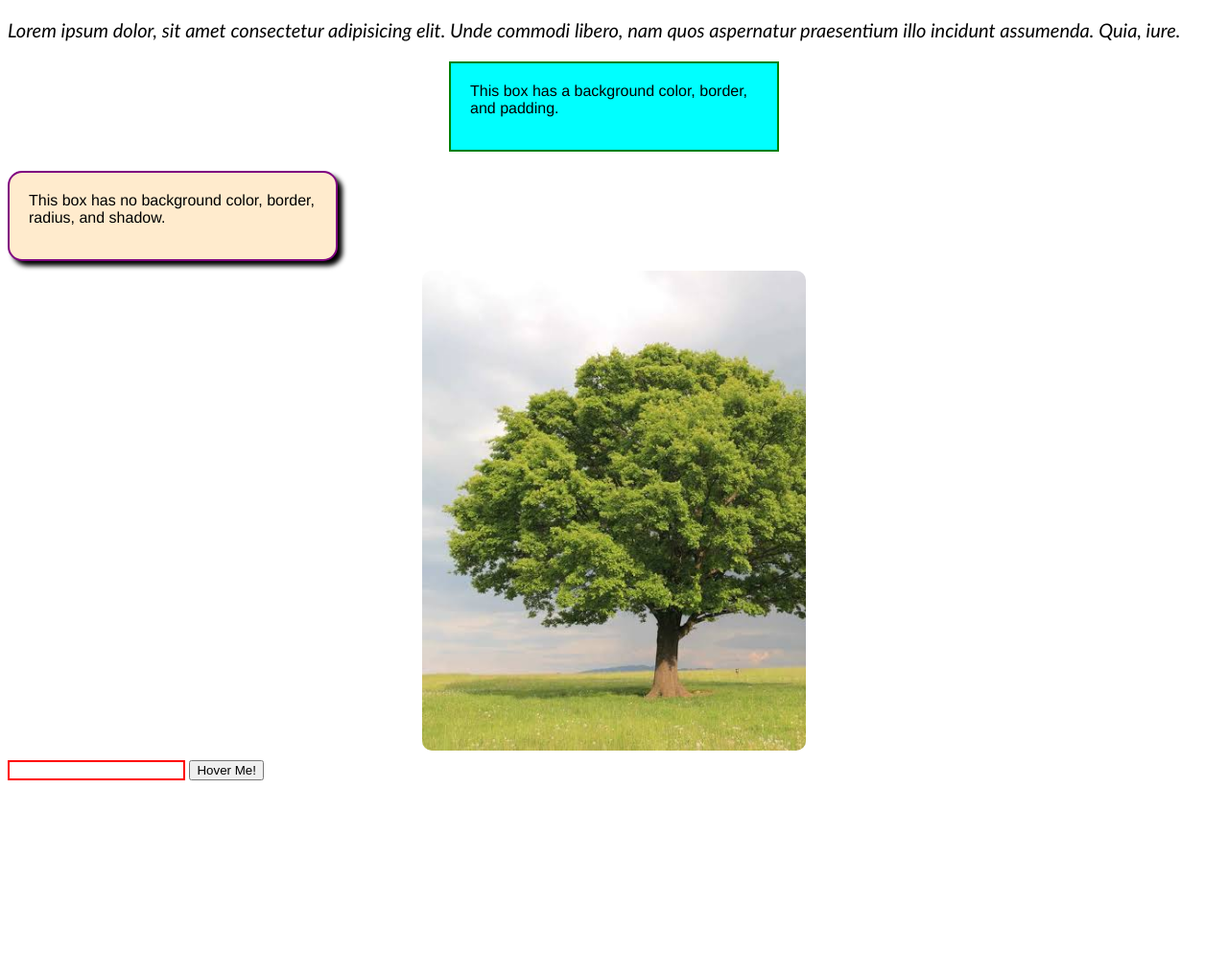
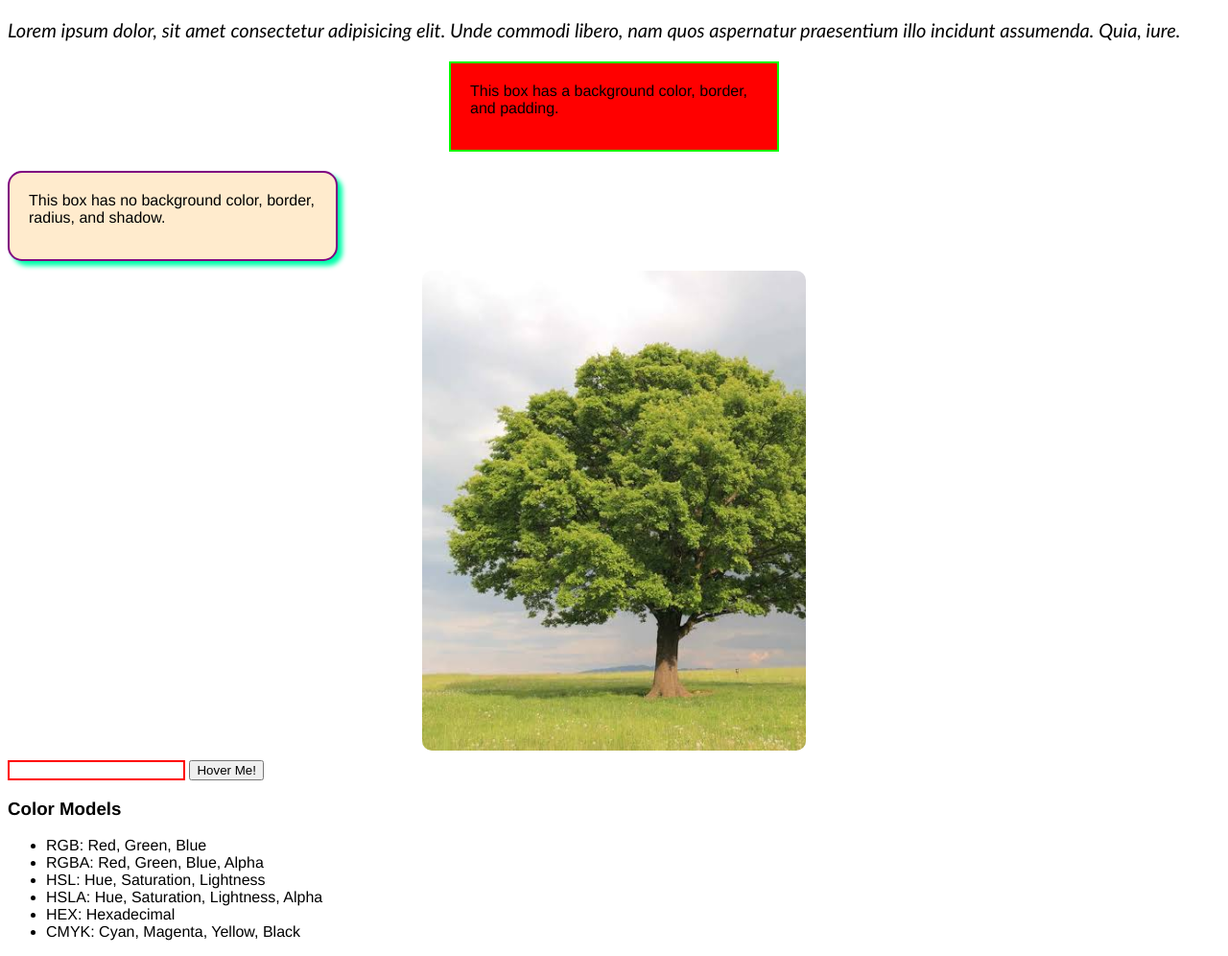
Before and after one commit to ShareghYusefi/css_properties, a plain HTML site: page index.html in a window 1280 px wide. Shown: the part 87-1083 px from the top of the page at 96% size. Before the commit the page ends 908 px from the top, so only its background shows below. Drawn offline with Linux system fonts and the light colour scheme.

Commit message:
color models

```diff
--- a/index.html
+++ b/index.html
@@ -35,4 +35,13 @@
       <button class="hover-button">Hover Me!</button>
     </form>
   </body>
+  <h3>Color Models</h3>
+  <ul>
+    <li>RGB: Red, Green, Blue</li>
+    <li>RGBA: Red, Green, Blue, Alpha</li>
+    <li>HSL: Hue, Saturation, Lightness</li>
+    <li>HSLA: Hue, Saturation, Lightness, Alpha</li>
+    <li>HEX: Hexadecimal</li>
+    <li>CMYK: Cyan, Magenta, Yellow, Black</li>
+  </ul>
 </html>
--- a/style.css
+++ b/style.css
@@ -27,8 +27,8 @@ body {
   height: 50px;
   margin: 20px auto;
   padding: 20px;
-  border: 2px solid green;
-  background-color: cyan;
+  border: 2px solid rgb(0, 255, 0);
+  background-color: hsl(0, 100%, 50%);
 }
 
 .styled-box {
@@ -38,7 +38,7 @@ body {
   border-radius: 15px;
   border: 2px solid purple;
   background-color: blanchedalmond;
-  box-shadow: 5px 5px 5px black;
+  box-shadow: 5px 5px 5px #00ffaa;
   transition:
     width 2s,
     height 4s,
```
